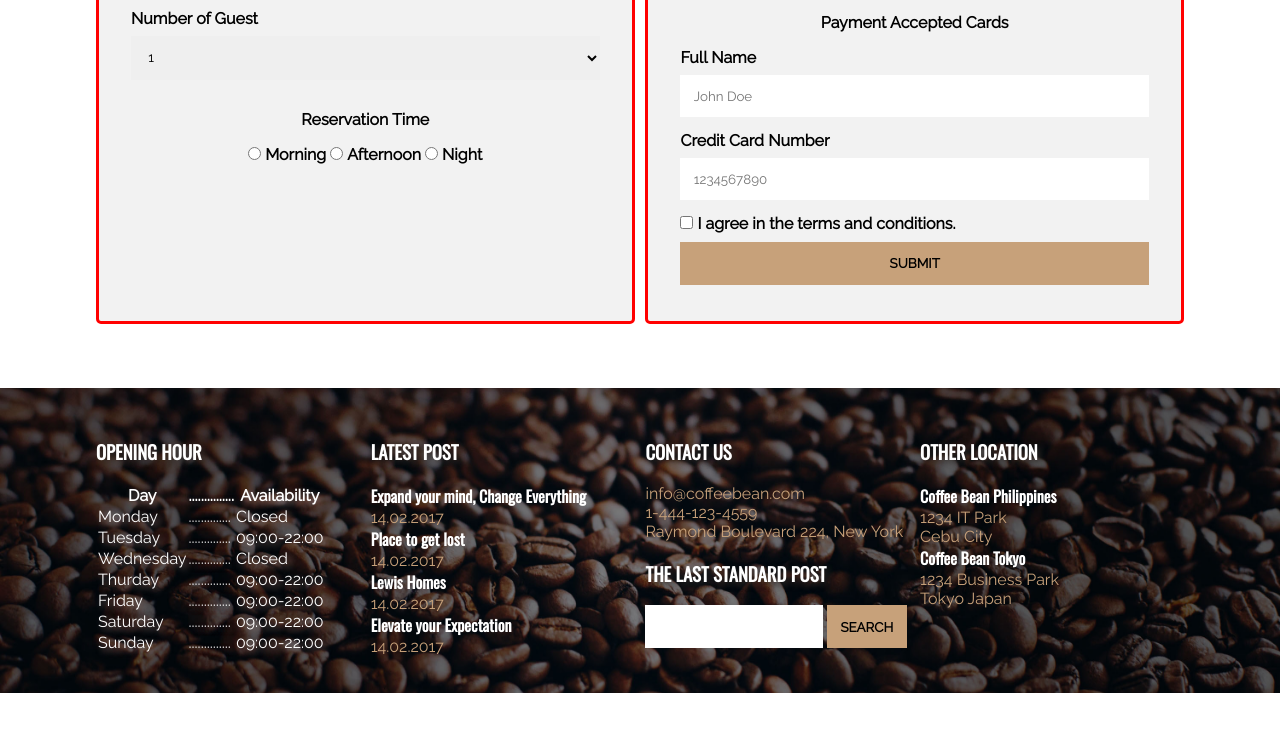
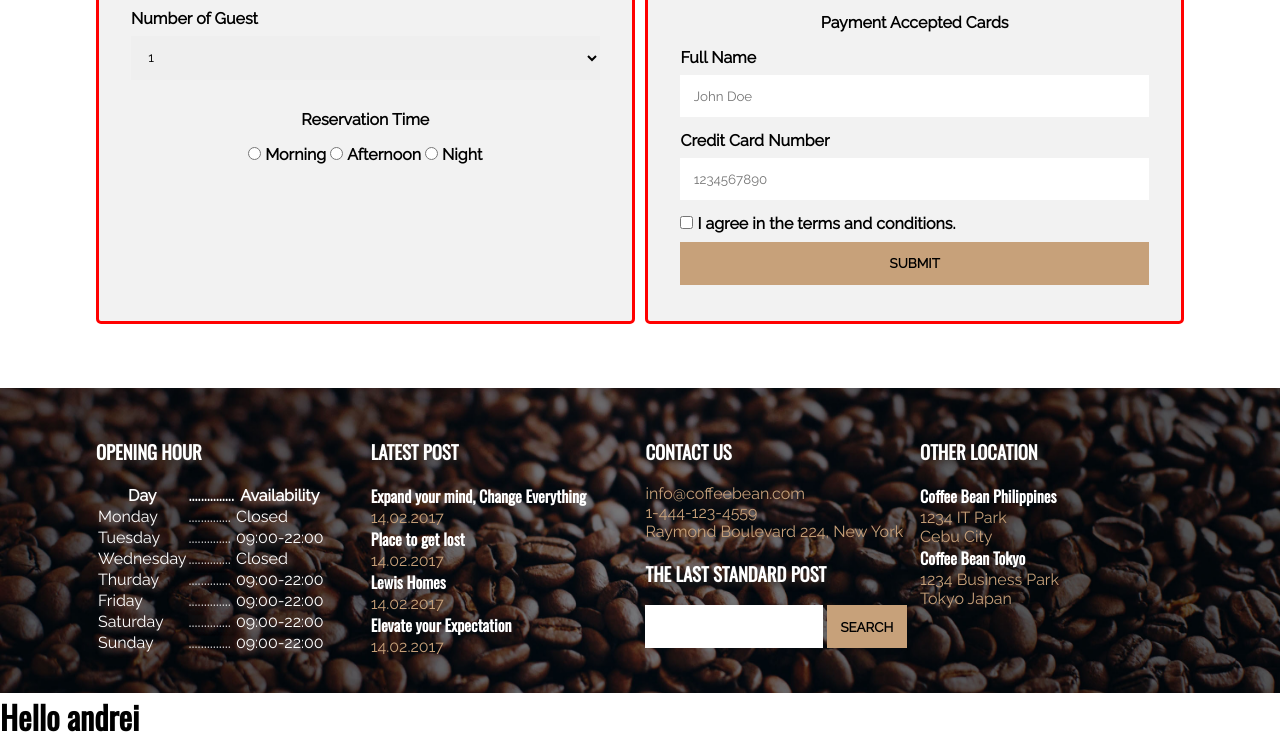
Before and after one commit to kredoteacher/coffee-bean, a plain HTML site: page index.html in a window 1280 px wide. Shown: the part 4527-5267 px from the top of the page. Before the commit the page ends 5220 px from the top, so only its background shows below. Drawn offline with nearby package versions, Linux system fonts and the light colour scheme.

Commit message:
Update index.html

```diff
--- a/index.html
+++ b/index.html
@@ -307,7 +307,7 @@
                 </div>
             </div>
         </div><!---End of Footer-->
-
+            <h1>Hello andrei</h1>
 
     </div><!--End of Wrapper-->
 
```
